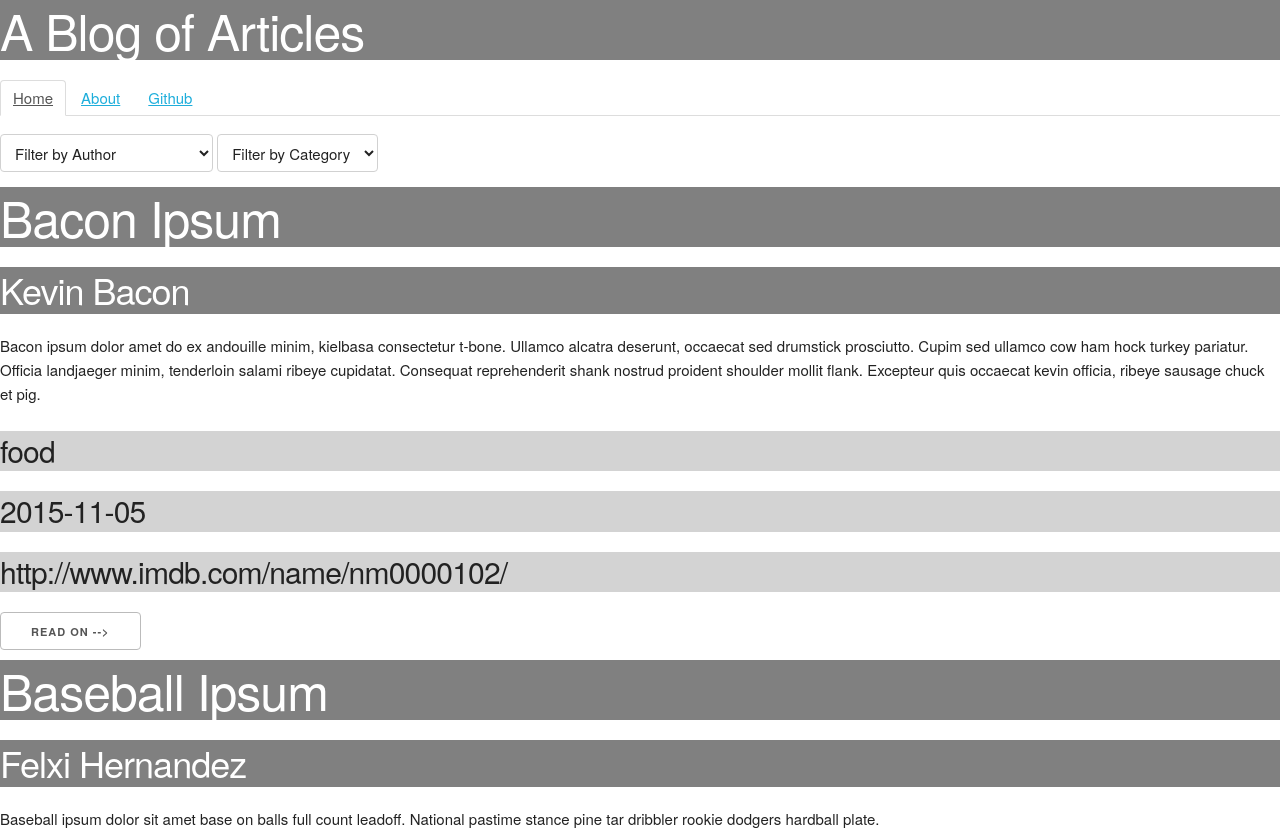
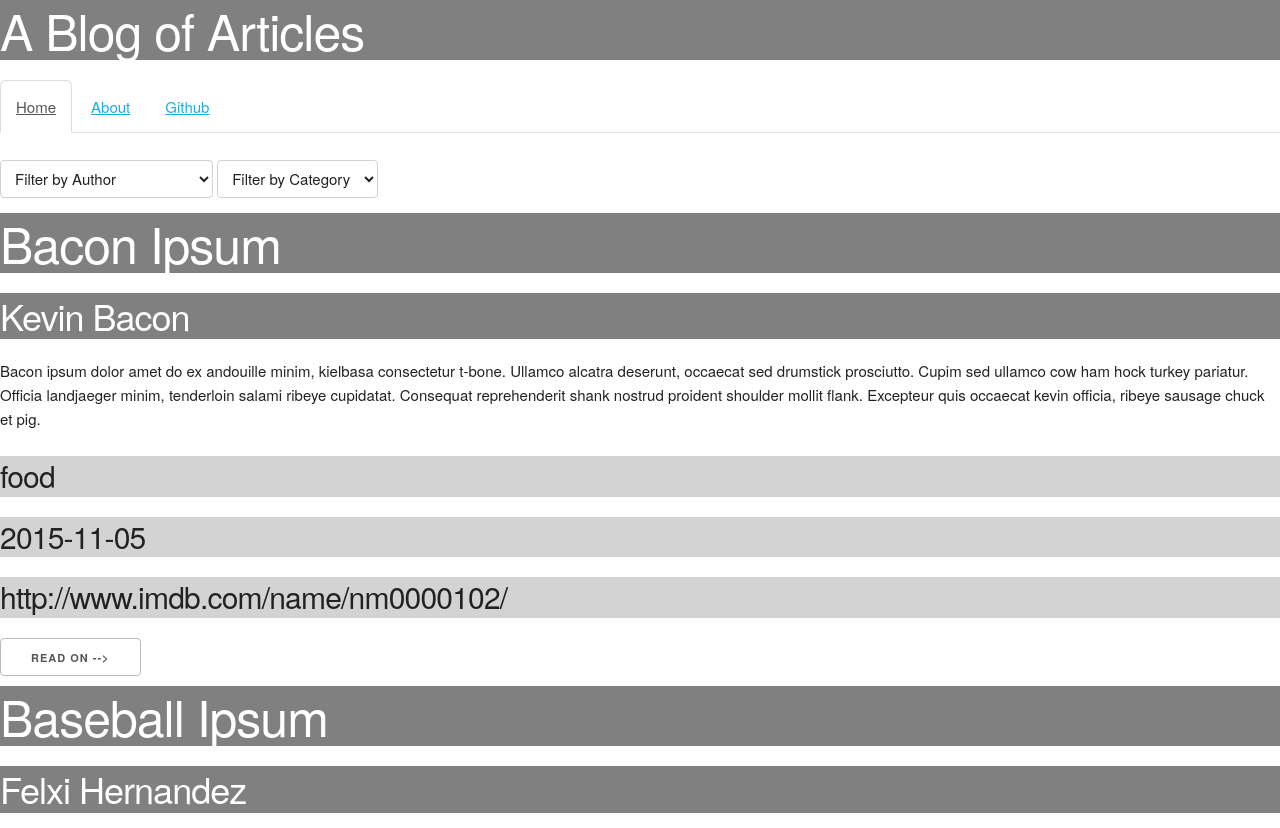
Before and after one commit to tesmonrd/code-blog-1, a plain HTML site: page index.html in a window 1280 px wide. Shown: the top 828 px of the page. Drawn offline with nearby package versions, Linux system fonts and the light colour scheme; grey boxes are pictures that could not be loaded.

Commit message:
Changed css file from pixels to em and reordered blog.makeTabsWork variables.

```diff
--- a/scripts/blog.js
+++ b/scripts/blog.js
@@ -57,11 +57,11 @@ blog.makeTabsWork = function() {
     event.preventDefault();
     var active_tab_selector = $('.nav-tabs > li > a').attr('href');
     var active_nav = $('.nav-tabs > li.active');
+    var target_tab_selector = $(this).attr('href');
     active_nav.removeClass('active');
     $(this).parent('li').addClass('active');
     $(active_tab_selector).removeClass('active');
     $(active_tab_selector).addClass('hide');
-    var target_tab_selector = $(this).attr('href');
     $(target_tab_selector).removeClass('hide');
     $(target_tab_selector).addClass('active');
   });
--- a/styles/index.css
+++ b/styles/index.css
@@ -14,7 +14,9 @@ nav {
 }
 
 img {
-  display: block;
+  display: flex;
+  justify-content: center;
+  align-items: center;
   max-width: 100%;
   padding-top: .5em;
   padding-right: .5em;
@@ -60,8 +62,8 @@ footer {
 }
 
 .nav {
-	margin-bottom: 18px;
-	margin-left: 0;
+	margin-bottom: 1.8em;
+	margin-left: 0em;
   list-style: none;
 }
 
@@ -88,28 +90,28 @@ footer {
 }
 
 .nav-tabs > li > a {
-	padding-right: 12px;
-	padding-left: 12px;
-	margin-right: 2px;
-	line-height: 14px;
+	padding-right: 1em;
+	padding-left: 1em;
+	margin-right: .2em;
+	line-height: 1.4em;
 }
 
 .nav-tabs {
-	border-bottom: 1px solid #ddd;
+	border-bottom: .1em solid #ddd;
 }
 
 .nav-tabs > li {
-	margin-bottom: -1px;
+	margin-bottom: -.1em;
 }
 
 .nav-tabs > li > a {
-	padding-top: 8px;
-	padding-bottom: 8px;
-	line-height: 18px;
-	border: 1px solid transparent;
-	-webkit-border-radius: 4px 4px 0 0;
-	-moz-border-radius: 4px 4px 0 0;
-	border-radius: 4px 4px 0 0;
+	padding-top: .8em;
+	padding-bottom: .8em;
+	line-height: 1.8em;
+	border: .1em solid transparent;
+	-webkit-border-radius: .4em .4em 0em 0em;
+	-moz-border-radius: .4em .4em 0em 0em;
+	border-radius: .4em .4em 0em 0em;
 }
 
 .nav-tabs > li > a:hover {
@@ -121,12 +123,12 @@ footer {
 	color: #555555;
 	cursor: default;
 	background-color: #ffffff;
-	border: 1px solid #ddd;
+	border: .1em solid #ddd;
   border-bottom-color: transparent;
 }
 
 li {
-	line-height: 18px;
+	line-height: 1.8em;
 }
 
 .tab-content.active{
```
